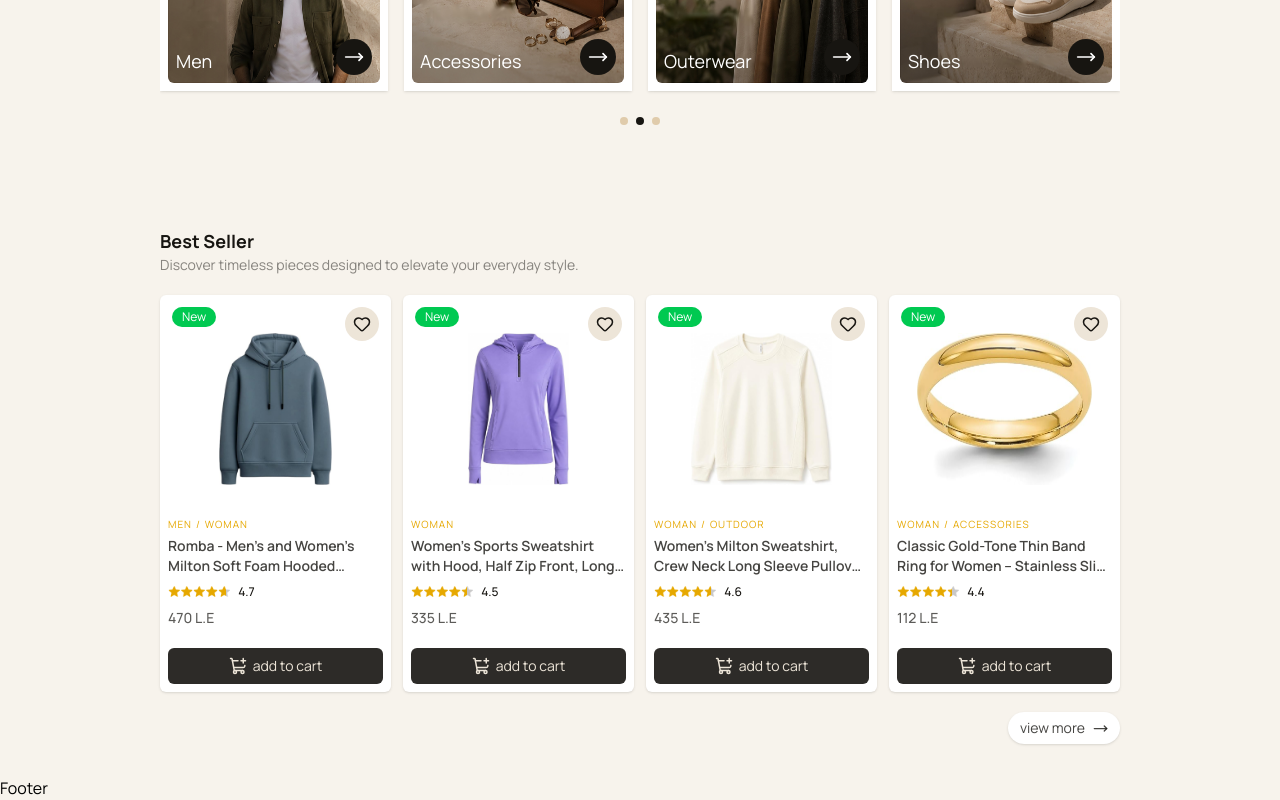
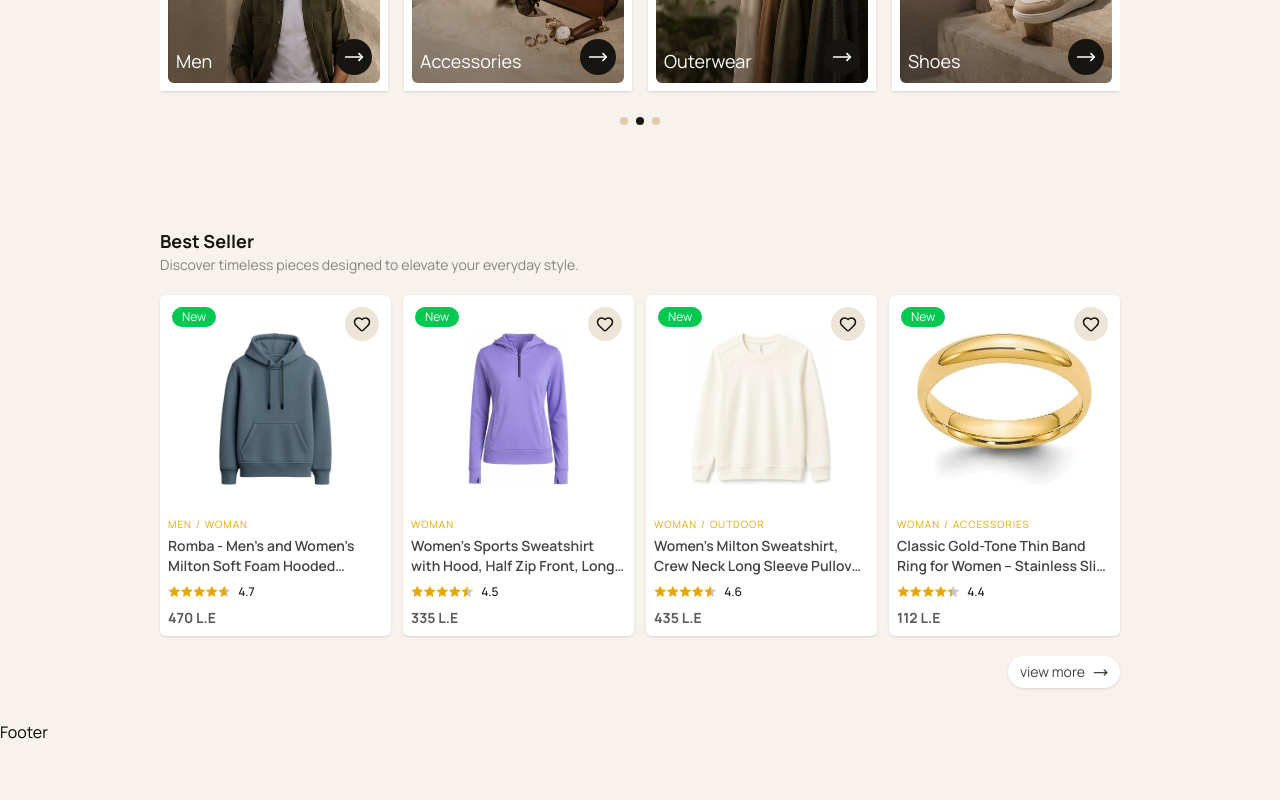
Before and after one commit to ahmed2020026/velora, a React (Vite) app: page / in a window 1280 px wide. Shown: the part 1217-2017 px from the top of the page. After the commit the page ends 1961 px from the top, so only its background shows below. Built offline with nearby package versions, Linux system fonts and the light colour scheme.

Commit message:
test design

```diff
--- a/src/components/ui/ProductCart.tsx
+++ b/src/components/ui/ProductCart.tsx
@@ -1,4 +1,4 @@
-import { Heart, ShoppingCartPlus } from 'lucide-react'
+import { Heart } from 'lucide-react'
 import type { productType } from '../../assets/System'
 import Rate from './Rate'
 
@@ -26,16 +26,14 @@ const ProductCart = ({ product }: { product: productType }) => {
                 <h3 className='line-clamp-2 font-semibold text-dark/80 text-sm'>{product.name}</h3>
                 <Rate value={product.rate ?? 0} />
 
-                <p className='mt-2 text-sm font-medium text-dark/70'>{product.price} L.E</p>
+                <p className='mt-2 text-sm font-bold text-dark/70'>{product.price} L.E</p>
             </div>
-            <div className='foot flex items-center justify-between gap-3 mt-5'>
-                <button className='flex items-center justify-center gap-1.5 flex-1 bg-dark/90 hover:bg-dark text-secondary transition-all duration-200 p-2 rounded-md cursor-pointer text-sm'>
-                    <ShoppingCartPlus size={18} /> add to cart
-                </button>
+
+
                 <button className='block absolute top-3 right-3 bg-secondary p-2 rounded-full cursor-pointer text-sm text-dark'>
                     <Heart size={18} />
                 </button>
-            </div>
+
         </div>
     )
 }
```
